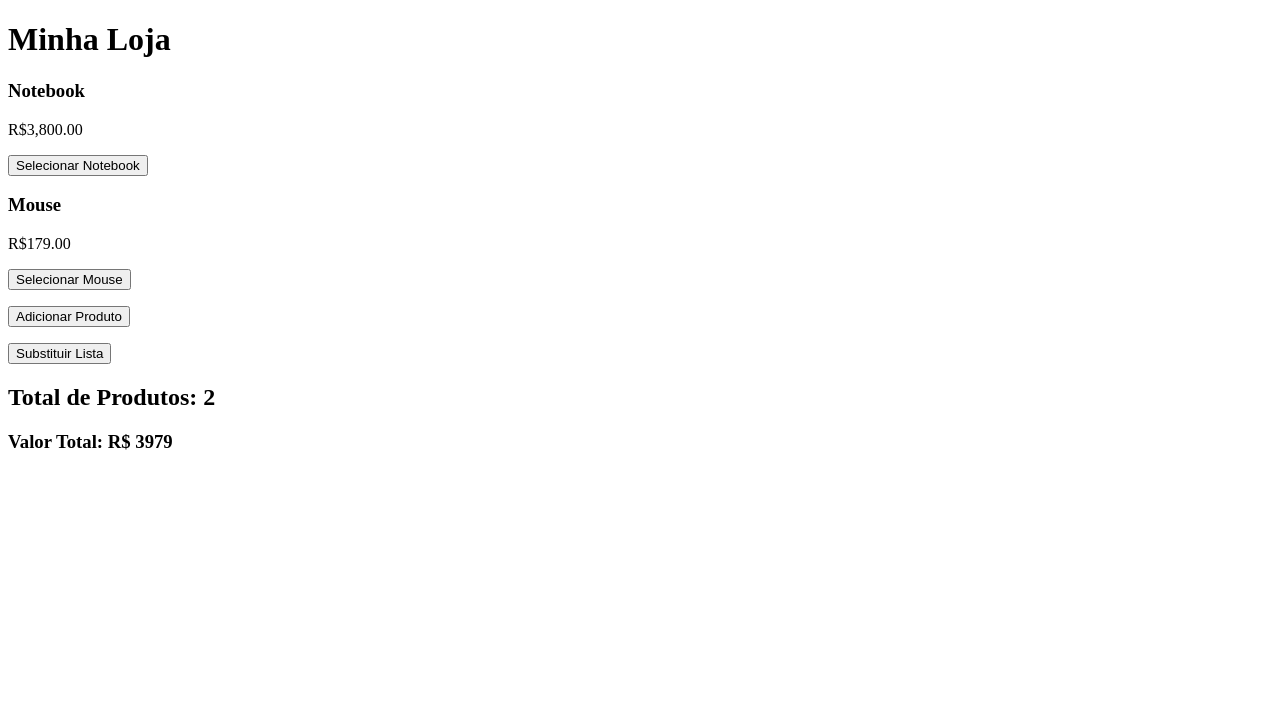
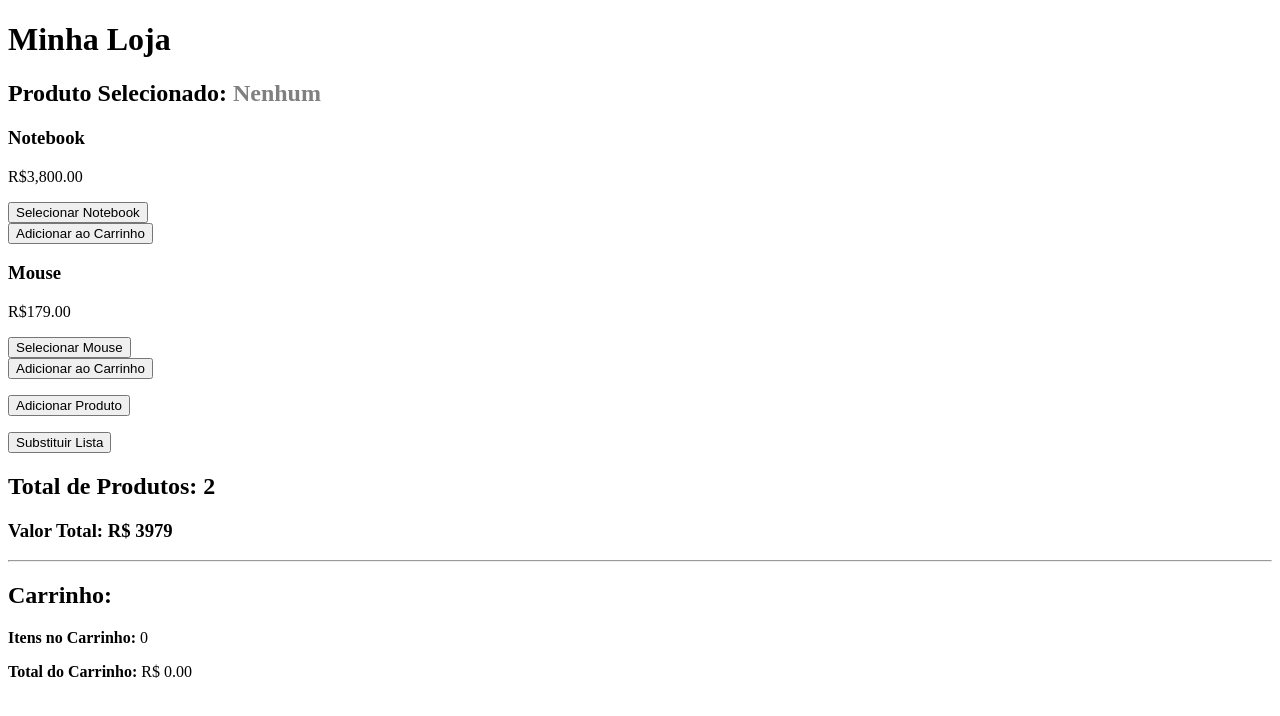
Before and after one commit to JoaquimAl-Prog/ANGULAR, an Angular app in the folder Meu-Primeiro-App/: page / in a window 1280 px wide. Shown: the top 716 px of the page. Built offline with nearby package versions, Linux system fonts and the light colour scheme.

Commit message:
atualizado

```diff
--- a/Meu-Primeiro-App/src/app/features/produtos/lista-produtos/lista-produtos.html
+++ b/Meu-Primeiro-App/src/app/features/produtos/lista-produtos/lista-produtos.html
@@ -1,11 +1,30 @@
+<h2>
+  Produto Selecionado:
+  @if (produtoSelecionado()) {
+    <strong style="color: green">{{ produtoSelecionado() }}</strong>
+  } @else {
+    <span style="color: gray">Nenhum</span>
+  }
+</h2>
+
 @for (item of produtos(); track item.nome) {
-<app-produto
-[nome]="item.nome"
-[preco]="item.preco"
-(produtoSelecionado)="exibirProduto($event)"
-></app-produto>
+  <app-produto
+    [nome]="item.nome"
+    [preco]="item.preco"
+    (produtoSelecionado)="exibirProduto($event)"
+  ></app-produto>
+  <button (click)="adicionarAoCarrinho(item)">Adicionar ao Carrinho</button>
 }
 <p><button (click)="adicionarProduto()">Adicionar Produto</button></p>
 <p><button (click)="substituirProdutos()">Substituir Lista</button></p>
 <h2>Total de Produtos: {{ totalProdutos() }}</h2>
 <h3>Valor Total: R$ {{ valorTotal() }}</h3>
+<hr />
+
+<h2>Carrinho:</h2>
+
+@for (item of carrinho(); track $index) {
+  <p>{{ item.nome }} - R$ {{ item.preco.toFixed(2) }}</p>
+}
+<p><strong>Itens no Carrinho: </strong>{{ quantidadeCarrinho() }}</p>
+<p><strong>Total do Carrinho: </strong>R$ {{ totalCarrinho().toFixed(2) }}</p>
--- a/Meu-Primeiro-App/src/app/features/produtos/lista-produtos/lista-produtos.ts
+++ b/Meu-Primeiro-App/src/app/features/produtos/lista-produtos/lista-produtos.ts
@@ -1,14 +1,29 @@
-import { Component, signal, computed } from '@angular/core';
+import { Component, signal, computed, effect } from '@angular/core';
 import { Produto } from '../produto/produto';
 
 @Component({
   selector: 'app-lista-produtos',
-  imports: [ Produto ],
+  imports: [Produto],
   templateUrl: './lista-produtos.html',
   styleUrl: './lista-produtos.css',
 })
+export class ListaProdutos {
+  constructor() {
+    effect(() => {
+      console.log('Lista de produtos alterada:', this.produtos());
+    });
+    effect(() => {
+      console.log('Valor total atualizado:', this.totalProdutos());
+    });
+    effect(() => {
+      if (typeof document !== 'undefined') {
+        document.title = '(${this.totalProdutos()}) Minha Loja';
+      }
+    });
+  }
 
-export class ListaProdutos {
+  produtoSelecionado = signal<string | null>(null);
+
   produtos = signal([
     { nome: 'Notebook', preco: 3800 },
     { nome: 'Mouse', preco: 179 },
@@ -20,18 +35,27 @@
     return this.produtos().reduce((total, produto) => total + produto.preco, 0);
   });
 
+  carrinho = signal<{ nome: string; preco: number }[]>([]);
+
+  quantidadeCarrinho = computed(() => this.carrinho().length);
+
+  totalCarrinho = computed(() => {
+    return this.carrinho().reduce((total, item) => total + item.preco, 0);
+  });
+
   exibirProduto(nome: string) {
-console.log('Produto selecionado:', nome);
-// Aqui você pode atualizar o estado, abrir modal, etc.
-};
+    this.produtoSelecionado.set(nome);
+  }
 
   adicionarProduto() {
-  this.produtos.update(listaAtual => [
-    ...listaAtual,
-    { nome: 'Teclado', preco: 250 },
-  ]);
+    this.produtos.update((listaAtual) => [...listaAtual, { nome: 'Teclado', preco: 250 }]);
   }
+
   substituirProdutos() {
     this.produtos.set([{ nome: 'Produto novo', preco: 999 }]);
   }
+
+  adicionarAoCarrinho(produto: { nome: string; preco: number }) {
+    this.carrinho.update((listaAtual) => [...listaAtual, produto]);
   }
+}
```
Lines whose indentation alone changed are shown as unchanged.
